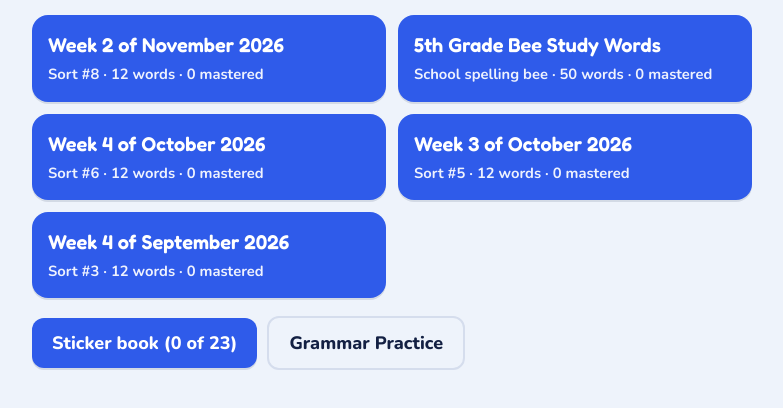
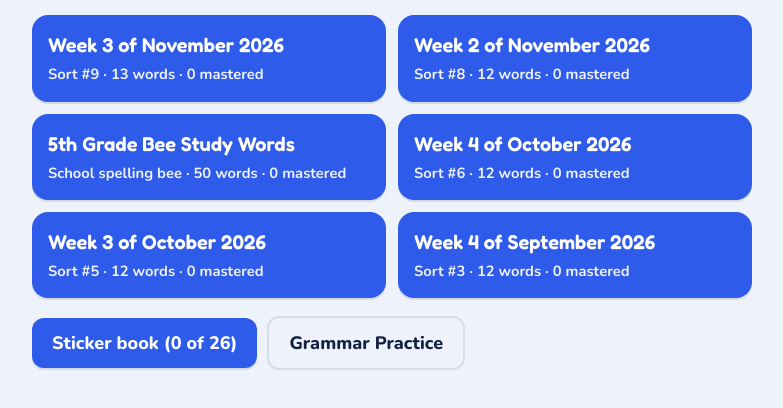
Before and after one commit to kevintam37/mpe, a plain HTML site: page levin-spelling/index.html in a window 1280 px wide. Shown: the part 78-486 px from the top of the page, without its empty margins (248-1031 px from the left). Drawn offline with nearby package versions, Linux system fonts and the light colour scheme.

Commit message:
Levin spelling: add Sort #9 (10 words + 3 bonus)
Co-Authored-By: Claude Sonnet 5.5 <noreply@anthropic.com>
Claude-Session: https://claude.ai/code/session_012KmQ6K9MyBjBHvcrXYmbJT

```diff
--- a/levin-spelling/index.html
+++ b/levin-spelling/index.html
@@ -117,6 +117,23 @@ input.type{width:100%;font-family:var(--display);font-size:1.7rem;font-weight:60
 <script>
 function W(w,s,x,d,alt){return{w:w,s:s,x:x,d:d,alt:alt?[alt]:[]}}
 var TESTS=[
+ {id:"2026-11-w3",week:3,month:"November",year:2026,sort:9,
+  note:"Sort #9. The last three words (autumn, debit, vehicle) are the bonus words from the list.",
+  words:[
+   W("design","de-sign","She will design a poster for the science fair.","To plan how something will look or work, or the plan itself."),
+   W("muscular","mus-cu-lar","The weightlifter has strong, muscular arms.","Having strong, well-developed muscles."),
+   W("soft","soft","The kitten's fur feels very soft.","Not hard or rough; gentle to touch."),
+   W("limber","lim-ber","Stretching keeps dancers limber.","Able to bend and move easily."),
+   W("resignation","res-ig-na-tion","The manager handed in her resignation and left the company.","The act of giving up a job or position."),
+   W("crumb","crumb","A single crumb of bread fell on the floor.","A very small piece of bread, cake, or cookie."),
+   W("columnist","col-um-nist","The columnist writes a funny article for the newspaper every week.","A person who writes a regular article for a newspaper or magazine."),
+   W("moist","moist","The cake was soft and moist.","Slightly wet."),
+   W("bombard","bom-bard","The reporters bombard the mayor with questions.","To attack or hit again and again, or to overwhelm with many questions."),
+   W("haste","haste","In her haste, she forgot her lunch.","Great speed or hurry."),
+   W("autumn","au-tumn","The leaves turn red and gold in autumn.","The season after summer and before winter; fall."),
+   W("debit","deb-it","The store took the money out with a debit card.","A record of money taken out of a bank account."),
+   W("vehicle","ve-hi-cle","A bus is a large vehicle that carries many people.","Something used to carry people or things from place to place, such as a car or truck.")],
+  items:[]},
  {id:"2026-11-w2",week:2,month:"November",year:2026,sort:8,
   note:"The non-negotiables for this list are although, thought, beginning, and answer. You must spell all four correctly on the test.",
   words:[
```
